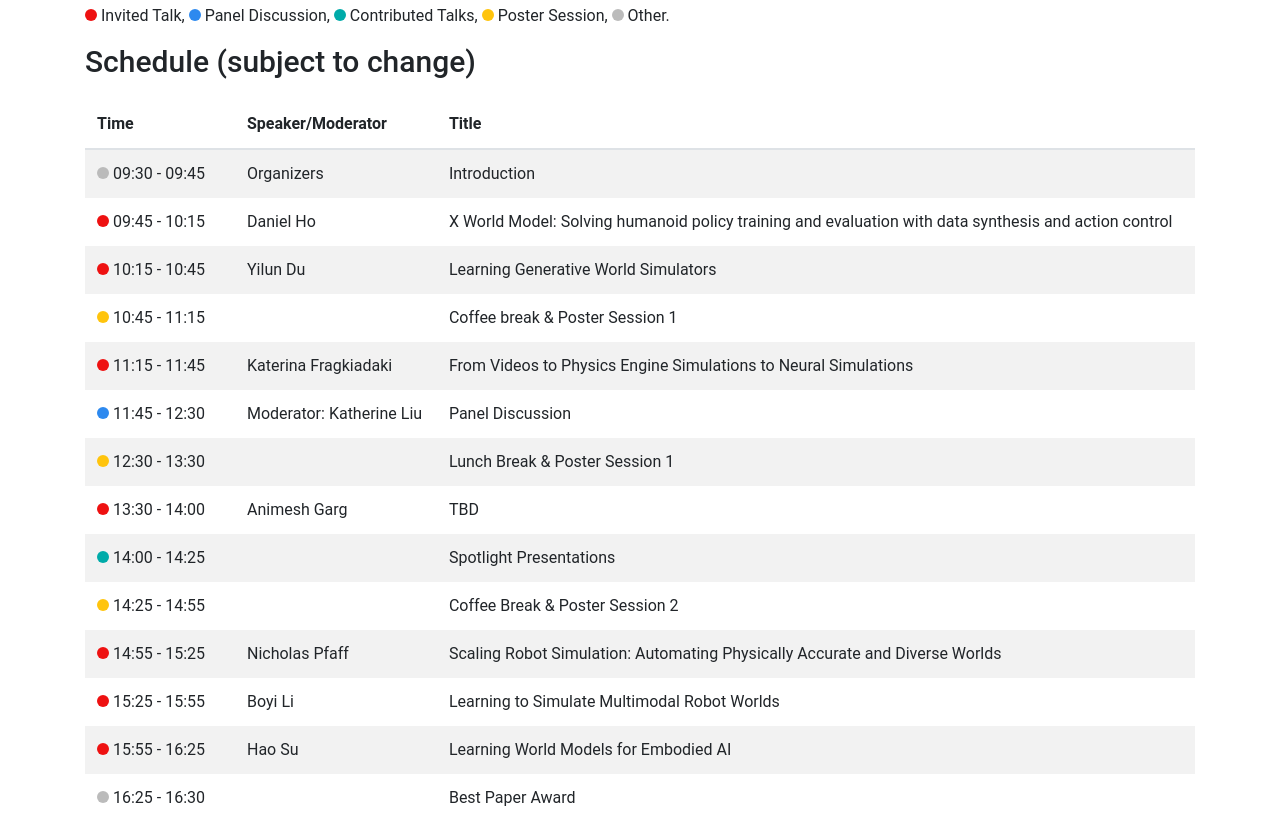
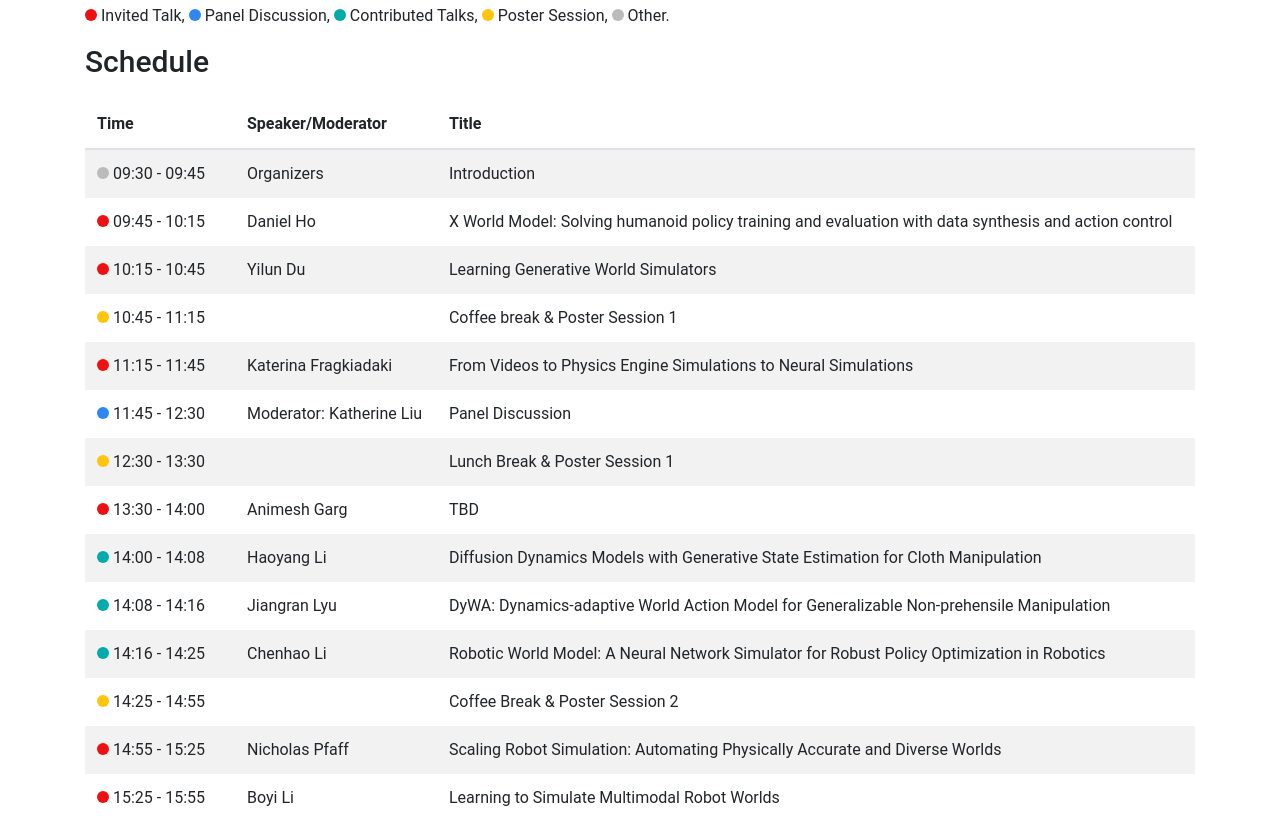
Before and after one commit to simulatingrobotworlds/simulatingrobotworlds.github.io, a Jekyll site: the page built from schedule.html, in a window 1280 px wide and 1400 px high. Shown: the part 583-1400 px from the top of the window. Built offline with Jekyll 4.4.1, drawn with Linux system fonts in a browser that asks for light colours; nearby versions of some CDN libraries.

Commit message:
Added spotlight presentations

```diff
--- a/schedule.html
+++ b/schedule.html
@@ -20,7 +20,7 @@ layout: default
   <p>
   </br><span class="dot-invited-talk"></span> Invited Talk,  <span class="dot-panel-discussion"></span> Panel Discussion, <span class="dot-lightning-talk"></span> Contributed Talks, <span class="dot-poster-session"></span> Poster Session,  <span class="dot-other-session"></span> Other.
   </p>
-  <h2>Schedule (subject to change)</h2>
+  <h2>Schedule</h2>
   <table class="table table-striped table-condensed" id="schedule">
     <thead>
       <tr>
@@ -71,9 +71,19 @@ layout: default
         <td>TBD</td>
       </tr>
       <tr>
-        <td><span class="dot-lightning-talk"></span> 14:00 - 14:25</td>
-        <td></td>
-        <td>Spotlight Presentations</td>
+        <td><span class="dot-lightning-talk"></span> 14:00 - 14:08</td>
+        <td>Haoyang Li</td>
+        <td>Diffusion Dynamics Models with Generative State Estimation for Cloth Manipulation</td>
+      </tr>
+      <tr>
+        <td><span class="dot-lightning-talk"></span> 14:08 - 14:16</td>
+        <td>Jiangran Lyu</td>
+        <td>DyWA: Dynamics-adaptive World Action Model for Generalizable Non-prehensile Manipulation</td>
+      </tr>
+      <tr>
+        <td><span class="dot-lightning-talk"></span> 14:16 - 14:25</td>
+        <td>Chenhao Li</td>
+        <td>Robotic World Model: A Neural Network Simulator for Robust Policy Optimization in Robotics</td>
       </tr>
       <tr>
         <td><span class="dot-poster-session"></span> 14:25 - 14:55</td>
```
